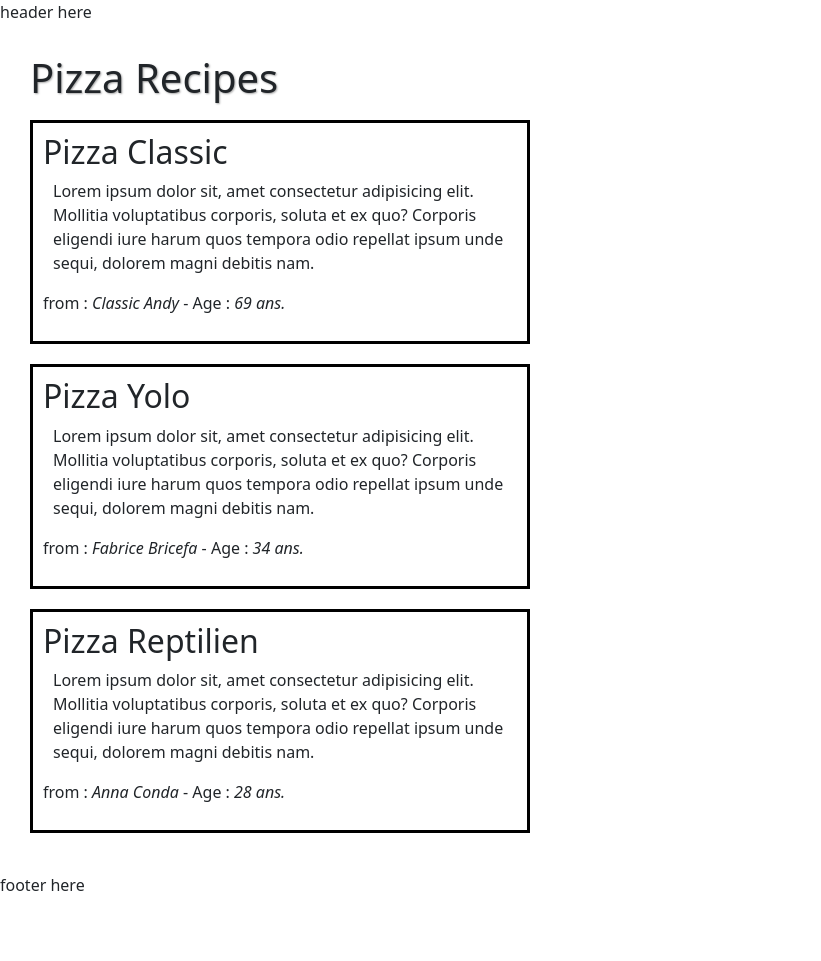
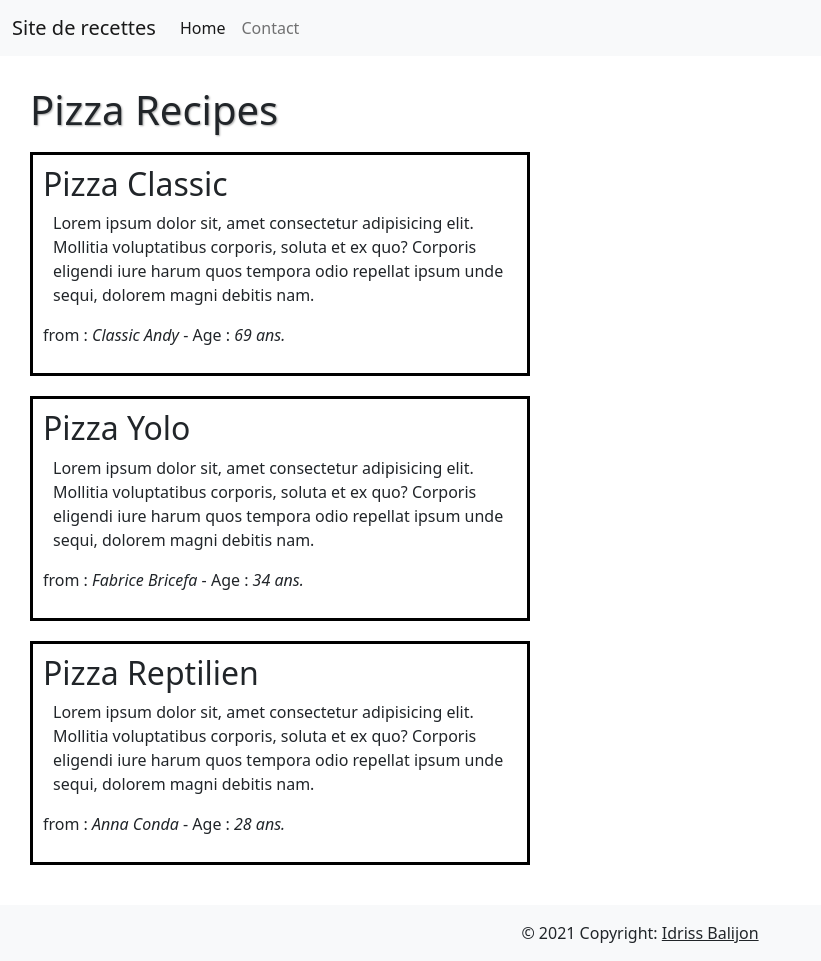
Before and after one commit to Balidriss/Your-Pizza-Recipes---PHP-training, a PHP site: page / in a window 1280 px wide. Shown: the whole page, without its empty margins (0-821 px from the left). Before the commit the page ends 891 px from the top, so only its background shows below. Run offline with PHP 8.4, Linux system fonts and the light colour scheme.

Commit message:
added content in header & footer

```diff
--- a/includes/footer.php
+++ b/includes/footer.php
@@ -1,2 +1,6 @@
-<?php
-echo 'footer here';
+<footer class="bg-light text-center text-lg-start mt-auto">
+    <div class="text-center p-3">
+        © 2021 Copyright:
+        <a class="text-dark" href="">Idriss Balijon</a>
+    </div>
+</footer>
--- a/includes/header.php
+++ b/includes/header.php
@@ -1,2 +1,20 @@
-<?php
-echo 'header here';
+<header>
+    <nav class="navbar navbar-expand-lg navbar-light bg-light">
+        <div class="container-fluid">
+            <a class="navbar-brand" href="index.php">Site de recettes</a>
+            <button class="navbar-toggler" type="button" data-bs-toggle="collapse" data-bs-target="#navbarSupportedContent" aria-controls="navbarSupportedContent" aria-expanded="false" aria-label="Toggle navigation">
+                <span class="navbar-toggler-icon"></span>
+            </button>
+            <div class="collapse navbar-collapse" id="navbarSupportedContent">
+                <ul class="navbar-nav me-auto mb-2 mb-lg-0">
+                    <li class="nav-item">
+                        <a class="nav-link active" aria-current="page" href="index.php">Home</a>
+                    </li>
+                    <li class="nav-item">
+                        <a class="nav-link" href="contact.php">Contact</a>
+                    </li>
+                </ul>
+            </div>
+        </div>
+    </nav>
+</header>
```
